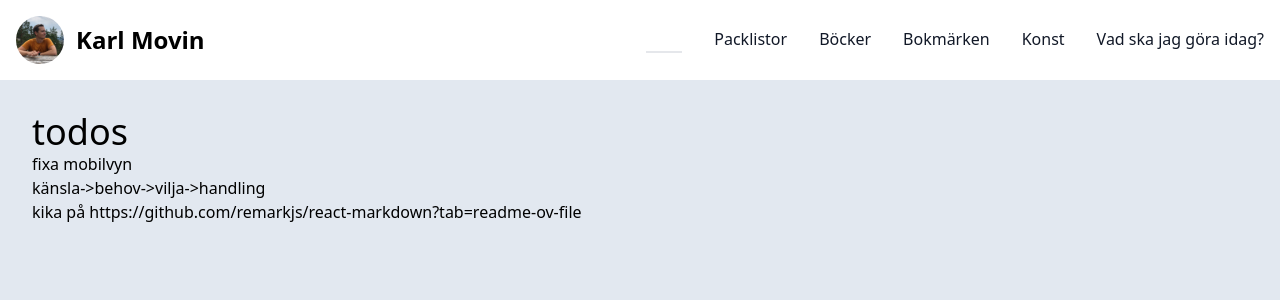
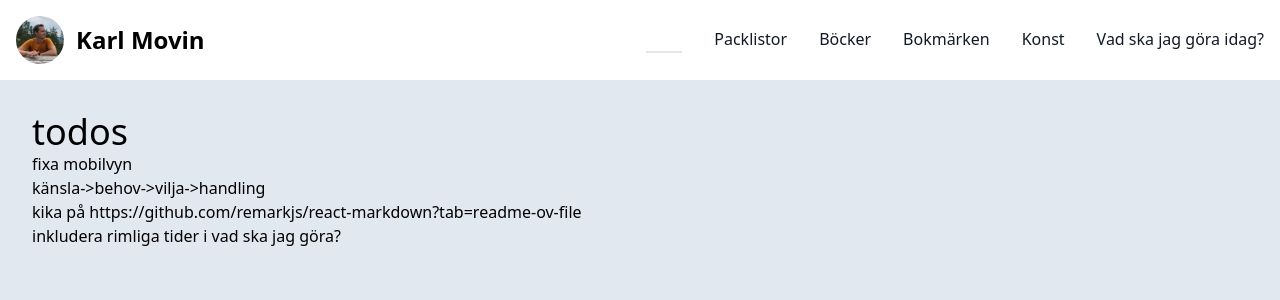
Before and after one commit to karlmovin/karlmovin.github.io, a React (Vite) app: page /#/ in a window 1280 px wide. Shown: the top 300 px of the page. Built offline with nearby package versions, Linux system fonts and the light colour scheme.

Commit message:
lägg till todo

```diff
--- a/src/routes/todos.tsx
+++ b/src/routes/todos.tsx
@@ -2,6 +2,7 @@ const todos = [
   "fixa mobilvyn",
   "känsla->behov->vilja->handling",
   "kika på https://github.com/remarkjs/react-markdown?tab=readme-ov-file",
+  "inkludera rimliga tider i vad ska jag göra?",
 ];
 
 export default function Todos() {
```
